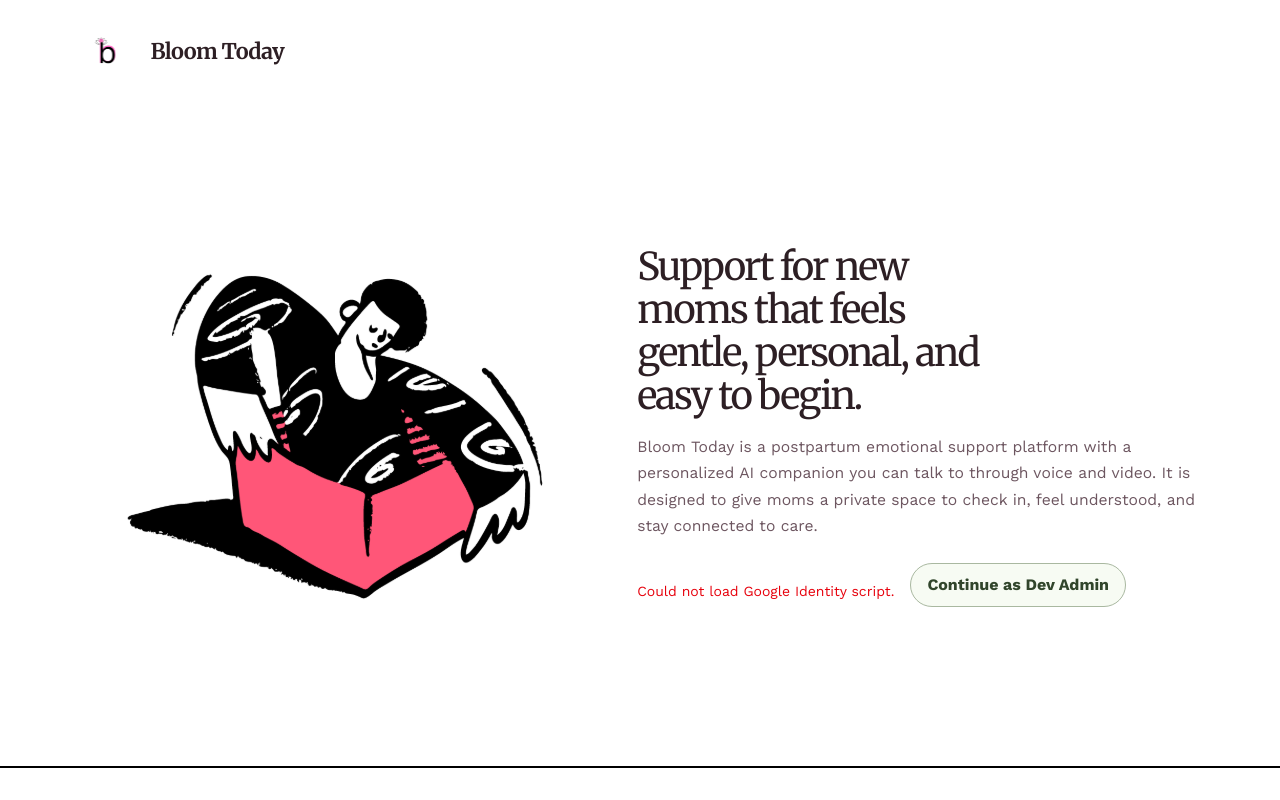
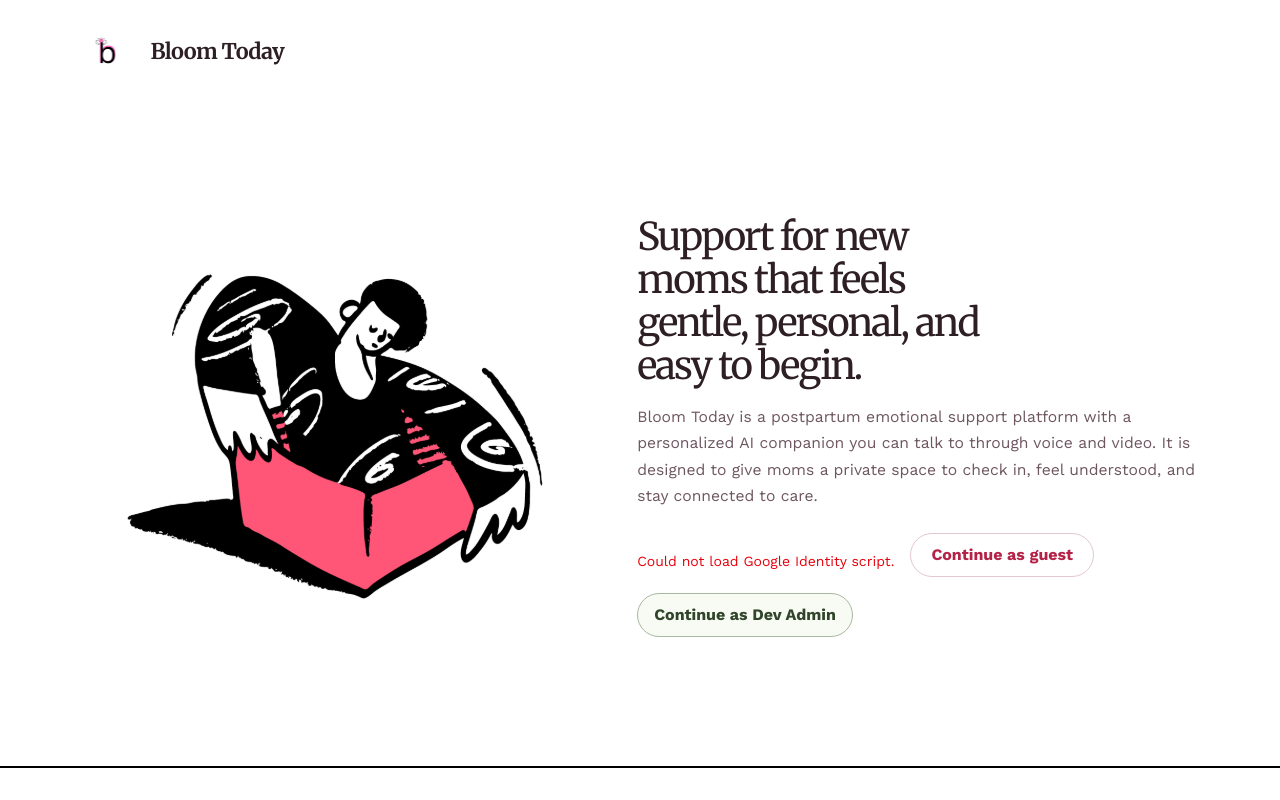
Before and after one commit to veeradyani222/bloom-today, a React (Vite) app in the folder frontend/: page / in a window 1280 px wide. Shown: the top 800 px of the page. Built offline with nearby package versions, Linux system fonts and the light colour scheme; no server answers.

Commit message:
add guest login

```diff
--- a/frontend/src/App.jsx
+++ b/frontend/src/App.jsx
@@ -59,11 +59,12 @@ function CallBrowserGate({ children }) {
   return children;
 }
 
-function SessionLandingGate({ session, sessionReady, onGoogleSignIn, onDevAdminSignIn, showDevAdminLogin, loading, error }) {
+function SessionLandingGate({ session, sessionReady, onGoogleSignIn, onGuestSignIn, onDevAdminSignIn, showDevAdminLogin, loading, error }) {
   if (!session?.accessToken) {
     return (
       <LandingPage
         onGoogleSignIn={onGoogleSignIn}
+        onGuestSignIn={onGuestSignIn}
         onDevAdminSignIn={onDevAdminSignIn}
         showDevAdminLogin={showDevAdminLogin}
         loading={loading}
@@ -179,6 +180,44 @@ function App() {
     }
   }
 
+  async function handleGuestSignIn() {
+    setAuthLoading(true);
+    setAuthError('');
+
+    try {
+      const data = await apiRequest('/api/auth/guest', {
+        method: 'POST',
+        body: {},
+      });
+
+      const nextSession = {
+        accessToken: data.accessToken,
+        user: data.user,
+        actor: data.actor || null,
+      };
+      setSession(nextSession);
+      saveSession(nextSession);
+      window.pendo?.identify({
+        visitor: {
+          id: data.user.id,
+          email: data.user.email || '',
+          full_name: data.user.full_name || '',
+          onboarding_completed: data.user.onboarding_completed || false,
+          created_at: data.user.created_at || '',
+          preferred_dashboard_role: data.user.preferred_dashboard_role || '',
+          companion_name: data.user.companion_name || '',
+          companion_avatar_id: data.user.companion_avatar_id || '',
+          companion_voice_name: data.user.companion_voice_name || '',
+        }
+      });
+      navigate(getPostLoginRoute(data.user));
+    } catch (error) {
+      setAuthError(error.message);
+    } finally {
+      setAuthLoading(false);
+    }
+  }
+
   async function handleDevAdminSignIn() {
     setAuthLoading(true);
     setAuthError('');
@@ -265,6 +304,7 @@ function App() {
             session={session}
             sessionReady={sessionReady}
             onGoogleSignIn={handleGoogleSignIn}
+            onGuestSignIn={handleGuestSignIn}
             onDevAdminSignIn={handleDevAdminSignIn}
             showDevAdminLogin={showDevAdminLogin}
             loading={authLoading}
--- a/frontend/src/pages/LandingPage.css
+++ b/frontend/src/pages/LandingPage.css
@@ -147,6 +147,30 @@
 }
 
 .landing-dev-login:disabled {
+  cursor: not-allowed;
+  opacity: 0.6;
+}
+
+.landing-guest-login {
+  min-height: 44px;
+  padding: 0 1.25rem;
+  border: 1px solid #e4c8cf;
+  border-radius: 999px;
+  background: #ffffff;
+  color: #b42347;
+  font: inherit;
+  font-weight: 700;
+  cursor: pointer;
+  transition: transform 0.18s ease, border-color 0.18s ease, background 0.18s ease;
+}
+
+.landing-guest-login:hover:not(:disabled) {
+  transform: translateY(-1px);
+  border-color: #b42347;
+  background: #fdf2f5;
+}
+
+.landing-guest-login:disabled {
   cursor: not-allowed;
   opacity: 0.6;
 }
--- a/frontend/src/pages/LandingPage.jsx
+++ b/frontend/src/pages/LandingPage.jsx
@@ -49,6 +49,7 @@ const features = [
 
 export function LandingPage({
   onGoogleSignIn,
+  onGuestSignIn,
   onDevAdminSignIn,
   showDevAdminLogin = false,
   loading,
@@ -88,6 +89,16 @@ export function LandingPage({
 
             <div className="landing-hero__actions" id="signup">
               <GoogleButton onCredential={onGoogleSignIn} disabled={loading} />
+              {onGuestSignIn ? (
+                <button
+                  type="button"
+                  className="landing-guest-login"
+                  onClick={onGuestSignIn}
+                  disabled={loading}
+                >
+                  Continue as guest
+                </button>
+              ) : null}
               {showDevAdminLogin ? (
                 <button
                   type="button"
@@ -130,6 +141,16 @@ export function LandingPage({
         </p>
         <div className="landing-final-cta__actions">
           <GoogleButton onCredential={onGoogleSignIn} disabled={loading} />
+          {onGuestSignIn ? (
+            <button
+              type="button"
+              className="landing-guest-login"
+              onClick={onGuestSignIn}
+              disabled={loading}
+            >
+              Continue as guest
+            </button>
+          ) : null}
           {showDevAdminLogin ? (
             <button
               type="button"
```
Also changed, not shown: 1 other file (tests, documents, lock files or other folders).
